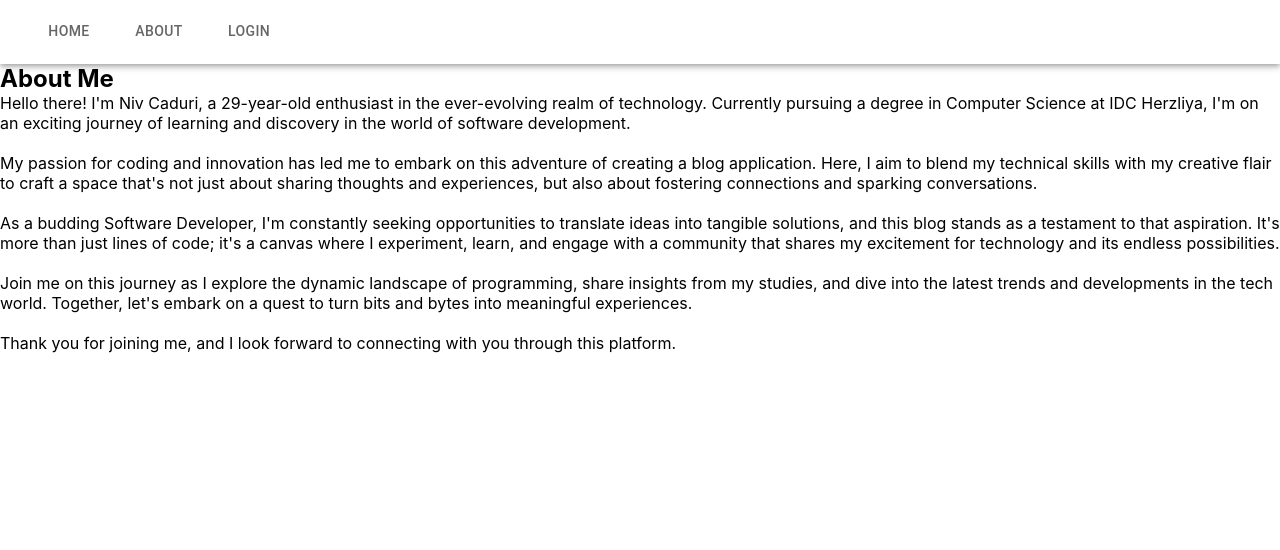
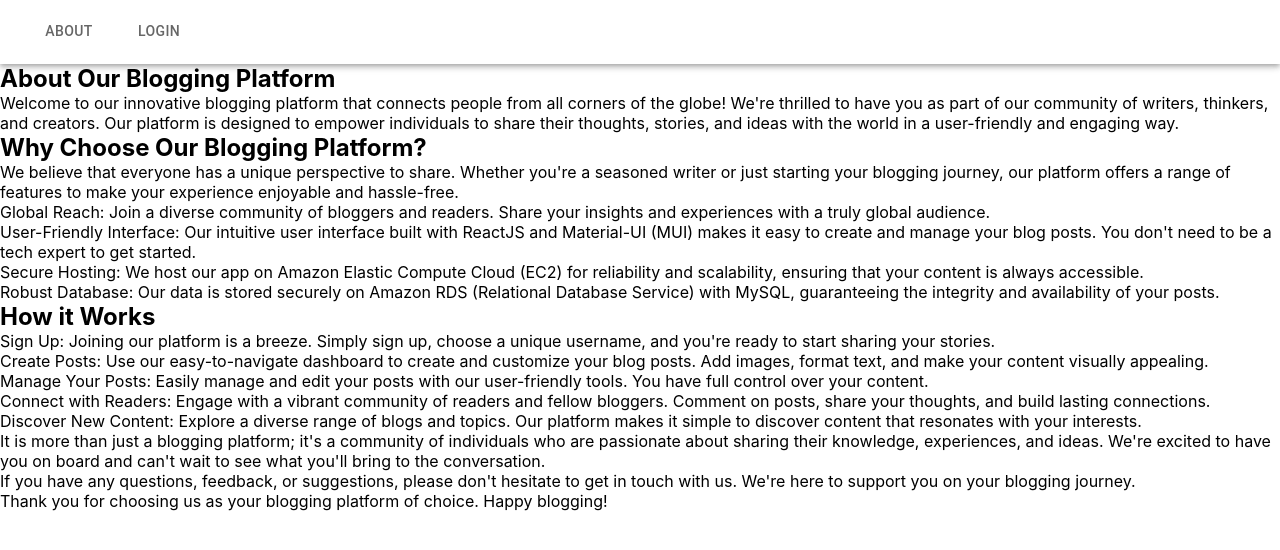
Before and after one commit to NivCaduri/Blog, a React (Create React App) app: page /about in a window 1280 px wide. Shown: the top 550 px of the page. Built offline with nearby package versions, Linux system fonts and the light colour scheme.

Commit message:
added a delete post capability

```diff
--- a/package.json
+++ b/package.json
@@ -13,6 +13,7 @@
     "@testing-library/user-event": "^13.5.0",
     "axios": "^1.4.0",
     "cors": "^2.8.5",
+    "date-fns": "^2.30.0",
     "js-cookie": "^3.0.5",
     "react": "^18.2.0",
     "react-dom": "^18.2.0",
--- a/src/about/About.js
+++ b/src/about/About.js
@@ -1,41 +1,86 @@
 import React from 'react';
-import { dividerClasses } from '@mui/material';
 
 const About = () => {
   return (
-    <p>
-      <h1>About Me</h1>
+    <div>
+      <h1>About Our Blogging Platform</h1>
       <p>
-        Hello there! I'm Niv Caduri, a 29-year-old enthusiast in the
-        ever-evolving realm of technology. Currently pursuing a degree in
-        Computer Science at IDC Herzliya, I'm on an exciting journey of learning
-        and discovery in the world of software development.
-        <br />
-        <br />
-        My passion for coding and innovation has led me to embark on this
-        adventure of creating a blog application. Here, I aim to blend my
-        technical skills with my creative flair to craft a space that's not just
-        about sharing thoughts and experiences, but also about fostering
-        connections and sparking conversations.
-        <br />
-        <br />
-        As a budding Software Developer, I'm constantly seeking opportunities to
-        translate ideas into tangible solutions, and this blog stands as a
-        testament to that aspiration. It's more than just lines of code; it's a
-        canvas where I experiment, learn, and engage with a community that
-        shares my excitement for technology and its endless possibilities.
-        <br />
-        <br />
-        Join me on this journey as I explore the dynamic landscape of
-        programming, share insights from my studies, and dive into the latest
-        trends and developments in the tech world. Together, let's embark on a
-        quest to turn bits and bytes into meaningful experiences.
-        <br />
-        <br />
-        Thank you for joining me, and I look forward to connecting with you
-        through this platform.
+        Welcome to our innovative blogging platform that connects people from
+        all corners of the globe! We're thrilled to have you as part of our
+        community of writers, thinkers, and creators. Our platform is designed
+        to empower individuals to share their thoughts, stories, and ideas with
+        the world in a user-friendly and engaging way.
       </p>
-    </p>
+      <h2>Why Choose Our Blogging Platform?</h2>
+      <p>
+        We believe that everyone has a unique perspective to share. Whether
+        you're a seasoned writer or just starting your blogging journey, our
+        platform offers a range of features to make your experience enjoyable
+        and hassle-free.
+      </p>
+      <ul>
+        <li>
+          Global Reach: Join a diverse community of bloggers and readers. Share
+          your insights and experiences with a truly global audience.
+        </li>
+        <li>
+          User-Friendly Interface: Our intuitive user interface built with
+          ReactJS and Material-UI (MUI) makes it easy to create and manage your
+          blog posts. You don't need to be a tech expert to get started.
+        </li>
+        <li>
+          Secure Hosting: We host our app on Amazon Elastic Compute Cloud (EC2)
+          for reliability and scalability, ensuring that your content is always
+          accessible.
+        </li>
+        <li>
+          Robust Database: Our data is stored securely on Amazon RDS (Relational
+          Database Service) with MySQL, guaranteeing the integrity and
+          availability of your posts.
+        </li>
+      </ul>
+      <h2>How it Works</h2>
+      <ol>
+        <li>
+          Sign Up: Joining our platform is a breeze. Simply sign up, choose a
+          unique username, and you're ready to start sharing your stories.
+        </li>
+        <li>
+          Create Posts: Use our easy-to-navigate dashboard to create and
+          customize your blog posts. Add images, format text, and make your
+          content visually appealing.
+        </li>
+        <li>
+          Manage Your Posts: Easily manage and edit your posts with our
+          user-friendly tools. You have full control over your content.
+        </li>
+        <li>
+          Connect with Readers: Engage with a vibrant community of readers and
+          fellow bloggers. Comment on posts, share your thoughts, and build
+          lasting connections.
+        </li>
+        <li>
+          Discover New Content: Explore a diverse range of blogs and topics. Our
+          platform makes it simple to discover content that resonates with your
+          interests.
+        </li>
+      </ol>
+      <p>
+        It is more than just a blogging platform; it's a community of
+        individuals who are passionate about sharing their knowledge,
+        experiences, and ideas. We're excited to have you on board and can't
+        wait to see what you'll bring to the conversation.
+      </p>
+      <p>
+        If you have any questions, feedback, or suggestions, please don't
+        hesitate to get in touch with us. We're here to support you on your
+        blogging journey.
+      </p>
+      <p>
+        Thank you for choosing us as your blogging platform of choice. Happy
+        blogging!
+      </p>
+    </div>
   );
 };
 
--- a/src/api-helpers/helpers.js
+++ b/src/api-helpers/helpers.js
@@ -77,16 +77,21 @@ export const postUpdate = async (data, id) => {
 };
 
 export const postDelete = async (id) => {
-  const res = await axios
-    .delete(`/posts/${id}`)
-    .catch((err) => console.log(err));
+  try {
+    const res = await axios.delete(`/posts/${id}`, { withCredentials: true });
 
-  if (res.status !== 200) {
-    return console.log('Unable to delete');
+    if (res && res.status === 200) {
+      const resData = await res.data;
+      return resData;
+    } else {
+      console.log(
+        'Unable to delete. Status code:',
+        res ? res.status : 'Unknown'
+      );
+    }
+  } catch (err) {
+    console.log('An error occurred while logging out:', err);
   }
-
-  const resData = await res.data;
-  return resData;
 };
 
 export const getUserDetails = async () => {
--- a/src/header/Header.js
+++ b/src/header/Header.js
@@ -3,7 +3,7 @@ import { AppBar, Tab, Tabs, Toolbar } from '@mui/material';
 import { Link } from 'react-router-dom';
 import { useSelector } from 'react-redux';
 
-const linksArr = ['home', 'about', 'login'];
+const linksArr = ['about', 'login'];
 const loggedInLinks = ['home', 'about', 'new', 'profile'];
 const Header = () => {
   const isLoggedIn = useSelector((state) => state.isLoggedIn);
--- a/src/home/Home.js
+++ b/src/home/Home.js
@@ -20,15 +20,13 @@ const Home = () => {
     >
       {' '}
       {posts &&
-        posts.map((item, index) => (
+        posts.map((item) => (
           <PostItem
-            id={item._id}
+            id={item.id}
             title={item.title}
             body={item.body}
             user_id={item.user_id}
-            created_at={new Date(`${item.created_at}`).toLocaleDateString()}
-            key={index}
-            user={item.user}
+            created_at={new Date(item.created_at).toLocaleDateString()}
           />
         ))}
     </Box>
--- a/src/home/PostItem.js
+++ b/src/home/PostItem.js
@@ -1,4 +1,4 @@
-import React, { useState } from 'react';
+import React, { useEffect, useState } from 'react';
 import {
   Alert,
   Avatar,
@@ -18,12 +18,18 @@ import OpenInNewIcon from '@mui/icons-material/OpenInNew';
 import ModeEditOutLineIcon from '@mui/icons-material/Edit';
 import DeleteForeverIcon from '@mui/icons-material/Delete';
 import { Link } from 'react-router-dom';
-import { postDelete } from '../api-helpers/helpers';
+import { getUserDetails, postDelete } from '../api-helpers/helpers';
 
-const PostItem = ({ id, title, body, user_id, created_at, user }) => {
+const PostItem = ({ id, title, body, user_id, created_at }) => {
+  const [user, setUser] = useState();
+  useEffect(() => {
+    getUserDetails()
+      .then((data) => setUser(data))
+      .catch((err) => console.log(err));
+  }, []);
   const [open, setOpen] = useState(false);
   const isLoggedInUser = () => {
-    if (localStorage.getItem('userId') === user) {
+    if (user.id === user_id) {
       return true;
     }
     return false;
@@ -36,6 +42,8 @@ const PostItem = ({ id, title, body, user_id, created_at, user }) => {
     setOpen(true);
   };
   return (
+    <>
+      {user && (
         <Card
           sx={{
             Width: '50%',
@@ -99,10 +107,12 @@ const PostItem = ({ id, title, body, user_id, created_at, user }) => {
               severity="success"
               sx={{ width: '100%' }}
             >
-          This is a success message!
+              Post has been deleted
             </Alert>
           </Snackbar>
         </Card>
+      )}
+    </>
   );
 };
 
```
Also changed, not shown: 2 other files (tests, documents, lock files or other folders). Lines whose indentation alone changed are shown as unchanged.
